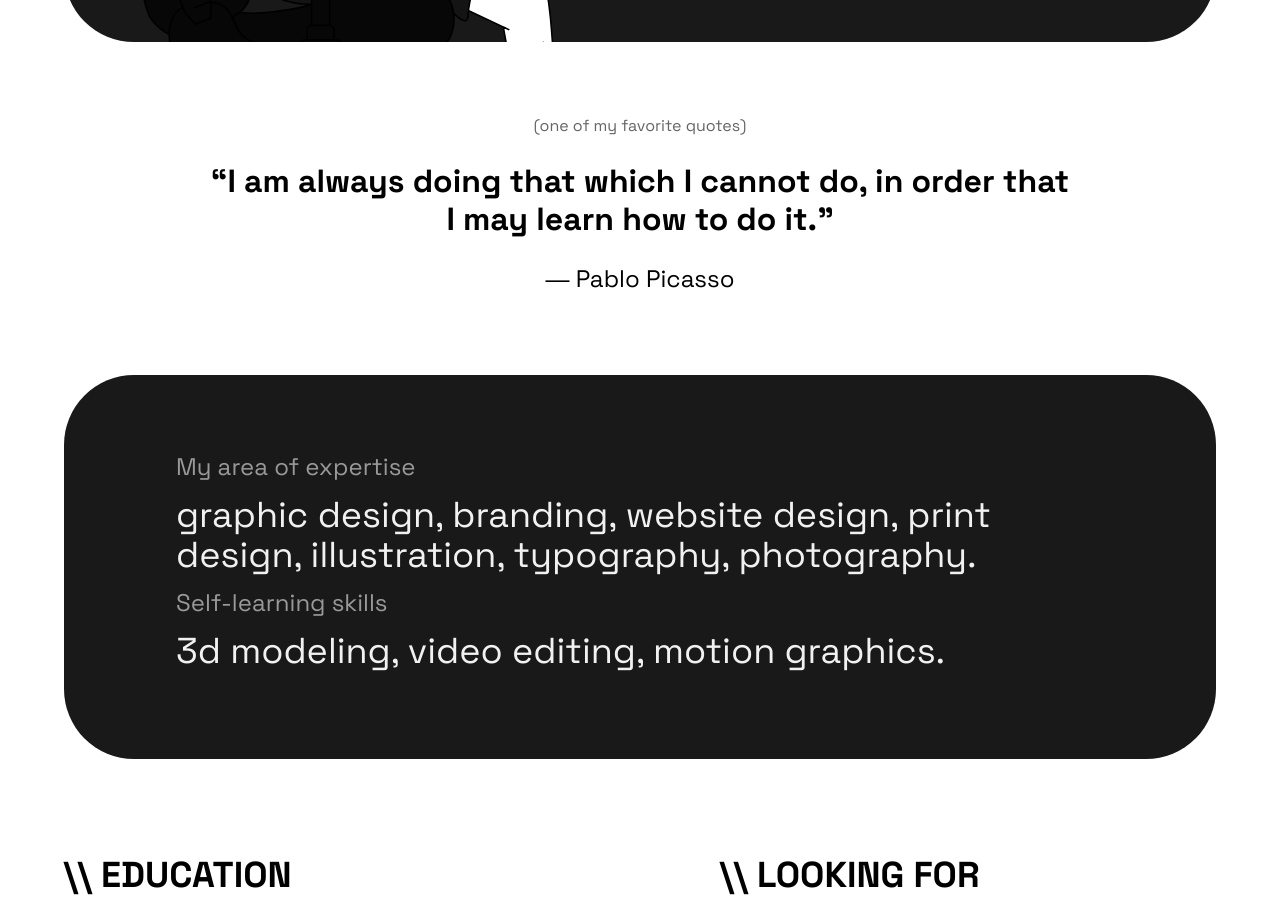
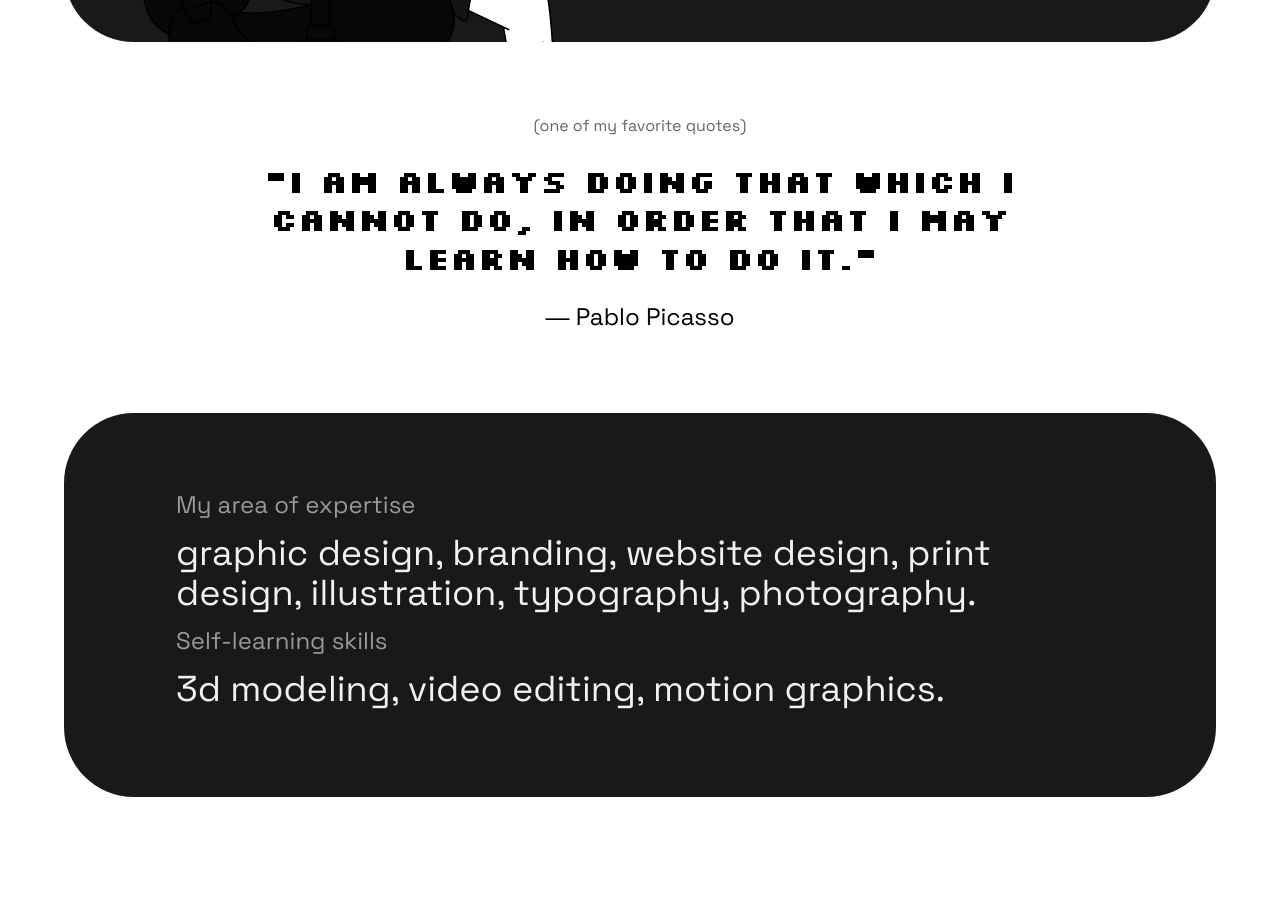
Before and after one commit to blkhanhlinh/phucbui-portfolio, a Next.js app: page /about in a window 1280 px wide. Shown: the part 1220-2117 px from the top of the page. Built offline with nearby package versions, Linux system fonts and the light colour scheme.

Commit message:
fix font

```diff
--- a/src/containers/about/quote/quote.module.css
+++ /dev/null
@@ -1,3 +0,0 @@
-.quote {
-    font-family: 'Silkscreen';
-}
--- a/src/pages/_app.js
+++ b/src/pages/_app.js
@@ -16,6 +16,9 @@
         <meta charSet="UTF-8" name="viewport" content="width=device-width, initial-scale=1.0" />
         <link rel="icon" type="image/svg+xml" href="/favicon.png" />
         <title>Phuc Bui</title>
+        <link rel="preconnect" href="https://fonts.googleapis.com" />
+        <link rel="preconnect" href="https://fonts.gstatic.com" crossorigin />
+        <link href="https://fonts.googleapis.com/css2?family=Silkscreen:wght@400;700&display=swap" rel="stylesheet" />
       </Head>
       <Layout>
         <Component {...pageProps} />
--- a/src/styles/globals.css
+++ b/src/styles/globals.css
@@ -3,7 +3,7 @@
 @tailwind utilities;
 
 /*@import url('https://fonts.googleapis.com/css2?family=Space+Grotesk:wght@300;400;500;600;700&display=swap');*/
-@import url('https://fonts.googleapis.com/css2?family=Silkscreen:wght@400;700&display=swap');
+/*@import url('https://fonts.googleapis.com/css2?family=Silkscreen:wght@400;700&display=swap');*/
 @layer base {
   :root {
     --gray: #888888;
@@ -80,6 +80,7 @@
 }
 
 q {
+  font-family: 'Silkscreen', cursive;
   font-size: 2rem;
   font-weight: 700;
 }
```
